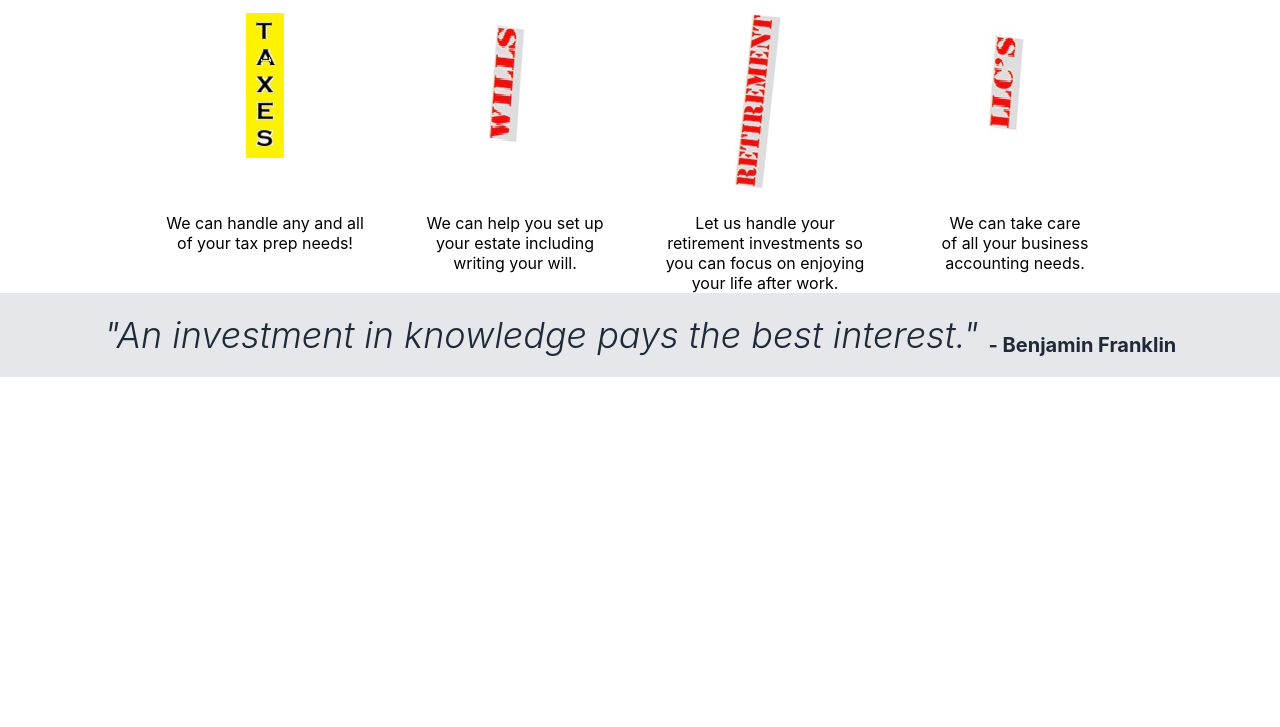
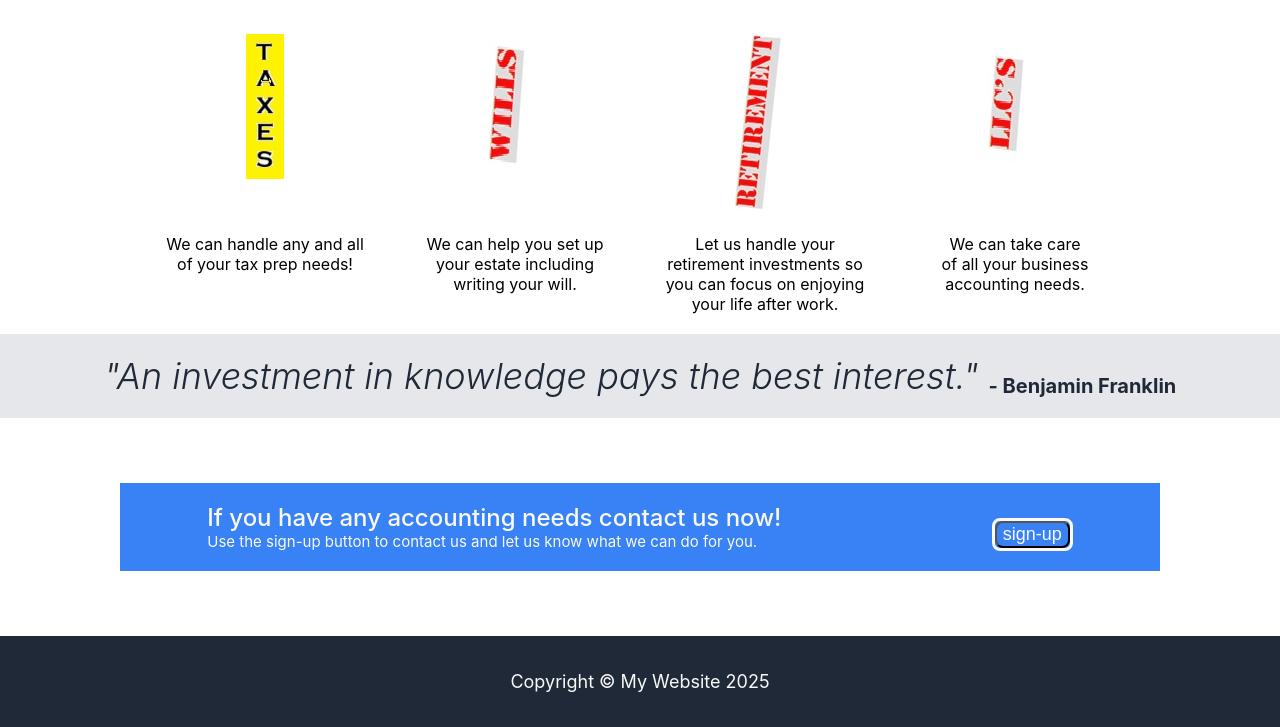
Before and after one commit to marr9880/landing-page, a plain HTML site: page index.html in a window 1280 px wide. Shown: the part 431-1158 px from the top of the page. Before the commit the page ends 808 px from the top, so only its background shows below. Drawn offline with Linux system fonts and the light colour scheme.

Commit message:
Complete project add and style call to action and copyright

```diff
--- a/index.html
+++ b/index.html
@@ -58,5 +58,19 @@
         <div class="quotation">"An investment in knowledge pays the best interest."</div>
         <div class="attribution">- Benjamin Franklin</div>
     </div>
+
+    <div class="call-to-action">
+        <div class="banner">
+            <div class="banner-left">
+                <div class="banner-left-header">If you have any accounting needs contact us now!</div>
+                <div class="banner-left-subtext">Use the sign-up button to contact us and let us know what we can do for you.</div>
+            </div>
+            <div class="banner-right">
+                <div class="banner-button"><button>sign-up</button></div>
+            </div>
+        </div>
+    </div>
+
+    <div class="footer">Copyright &copy; My Website 2025</div>
 </body>
 </html>
--- a/styles.css
+++ b/styles.css
@@ -59,6 +59,7 @@ button {
     background-color: #3882F6;
     color: #F9FAF8;
     border-radius: 8px;
+    font-size: 18px;
 }
 
 .info {
@@ -66,6 +67,7 @@ button {
     flex-direction: column;
     text-align: center;
     align-items: center;
+    padding: 20px;
 }
 
 .info-header {
@@ -114,3 +116,59 @@ button {
     display: flex;
     align-items: flex-end;
 }
+
+.call-to-action {
+    display: flex;
+    flex-direction: column;
+    justify-content: center;
+    align-items: center;
+    padding: 65px 15px;
+}
+
+.banner {
+    background-color: #3882F6;
+    display: flex;
+    justify-content: space-around;
+    width: 1000px;
+    padding: 20px;
+}
+
+.banner-left {
+    display: flex;
+    flex-direction: column;
+    width: 650px;
+    color: #F9FAF8;
+}
+
+.banner-left-header {
+    font-size: 24px;
+    font-weight: 500;
+    text-wrap-style: pretty;
+
+}
+
+.banner-left-subtext {
+    font-size: 15px;
+    text-wrap-style: pretty;
+}
+
+.banner-right {
+    margin-top: auto;
+}
+
+.banner-button {
+    color: #F9FAF8;
+    border-radius: 8px;
+    border: #F9FAF8 solid;
+    font-size: 18px;
+}
+
+.footer {
+    display: flex;
+    justify-content: center;
+    align-items: center;
+    color: #F9FAF8;
+    background-color: #1F2937;
+    font-size: 18px;
+    padding: 35px 0 35px 0;
+}
```
